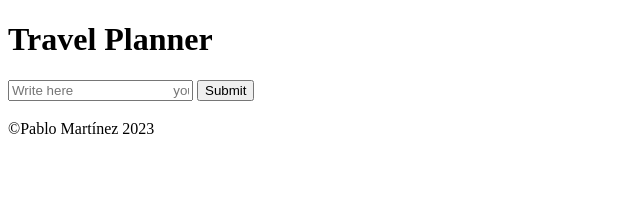
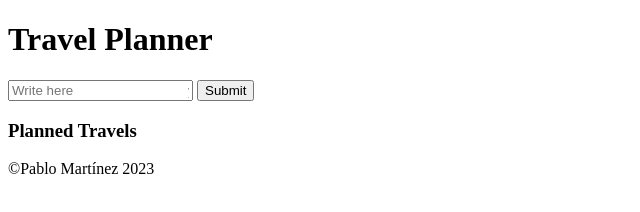
Before and after one commit to pablomartan/travel-app, a plain HTML site: page src/client/html/index.html in a window 1280 px wide. Shown: the whole page, without its empty margins (0-640 px from the left). Drawn offline with Linux system fonts and the light colour scheme.

Commit message:
feat: added content to headers and restructured the document a bit

```diff
--- a/src/client/html/index.html
+++ b/src/client/html/index.html
@@ -5,23 +5,24 @@
     <title>Travel planner</title>
 </head>
 <body>
+    <main id="master-container">
         <header id="page-header">
             <h1 id="main-header">Travel Planner</h1>
         </header>
-    <main id="master-ontainer">
+        <section id="planner-container">
             <section id="form-container">
-            <form id="location-form" action="">
+                <form id="location-form" action="submit">
                     <input id="location-input" type="text" placeholder="Write here
                                your desired location!">
                     <input id="location-submit" type="submit">
                 </form>
             </section>
             <section id="plan-container">
-            <h3 id="plan-container-header"></h3>
+                <h3 id="plan-container-header">Planned Travels</h3>
             </section>
-    </main>
         <footer>
             ©Pablo Martínez 2023
         </footer>
+    </main>
 </body>
 </html>
```
Lines whose indentation alone changed are shown as unchanged.
